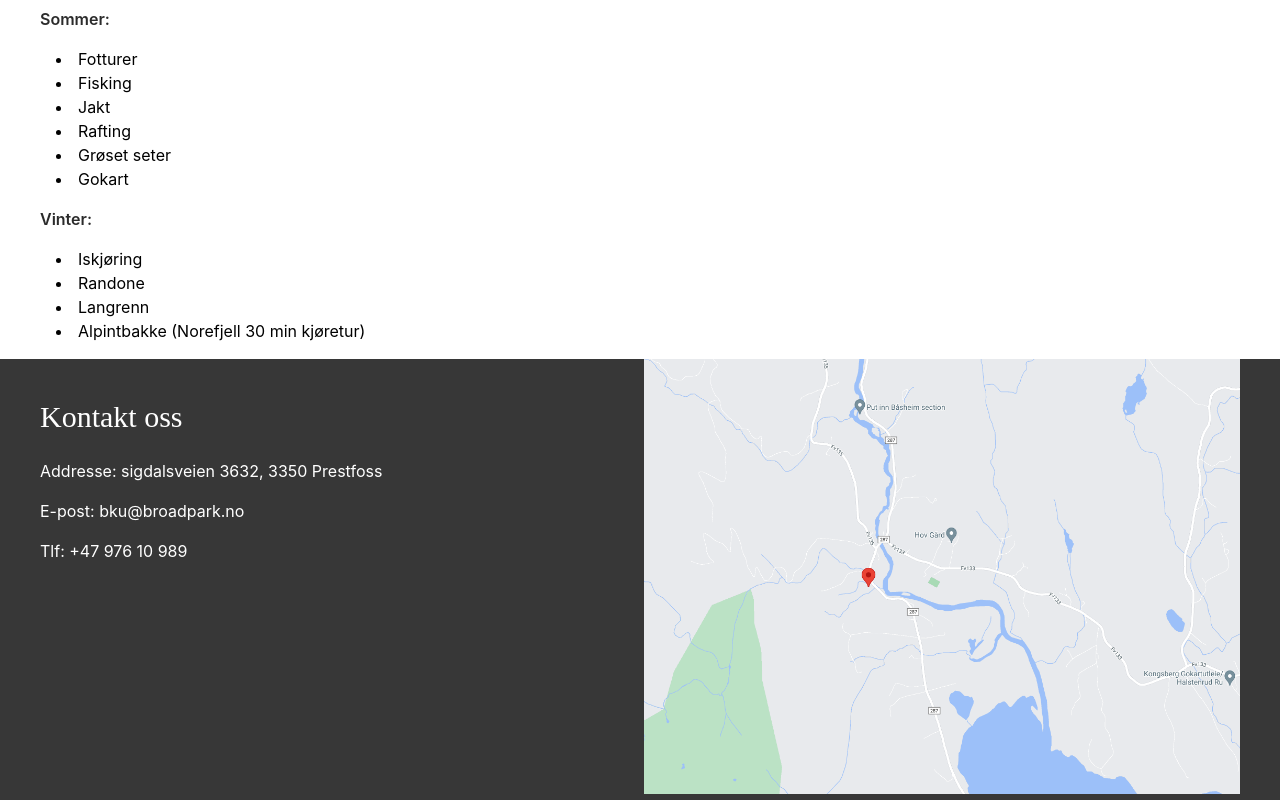
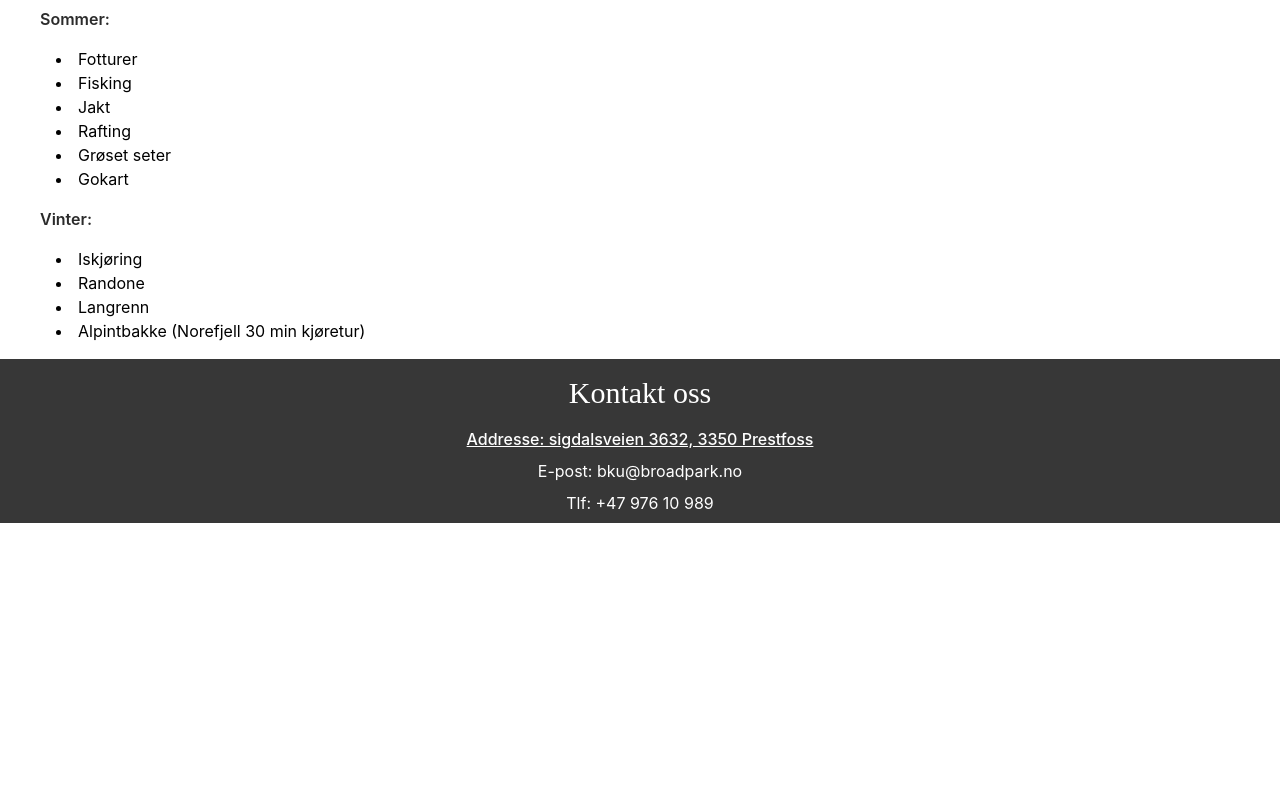
Before and after one commit to hsUlberg/baasheim, a React (Vite) app: page / in a window 1280 px wide. Shown: the part 1060-1860 px from the top of the page. After the commit the page ends 1583 px from the top, so only its background shows below. Built offline with nearby package versions, Linux system fonts and the light colour scheme.

Commit message:
feat: new footer

```diff
--- a/src/App.tsx
+++ b/src/App.tsx
@@ -11,14 +11,18 @@ import { Selskapslokale } from './Components/Selskapslokale/selskapslokale';
 function App() {
   return (
     <Router>
+      <div className="flex flex-col h-screen">
         <Header />
+        <div className="flex-grow">
           <Routes>
             <Route path="/" element={<Main />} />
             <Route path="/overnatting" element={<Overnatting />} />
             <Route path="/selskapslokale" element={<Selskapslokale />} />
             <Route path="/groset" element={<Groset />} />
           </Routes>
+        </div>
         <Footer />
+      </div>
     </Router>
   );
 }
--- a/src/Components/Footer/footer.tsx
+++ b/src/Components/Footer/footer.tsx
@@ -1,25 +1,18 @@
 import React from 'react';
 
 export function Footer() {
-  const url = new URL('./Images/map-min.PNG', import.meta.url).href;
-  const handleClick = () => {
-    window.open(
-      "https://www.google.com/maps/place/60%C2%B005'15.8%22N+9%C2%B027'44.2%22E/@60.086398,9.4471501,14z/data=!4m5!3m4!1s0x0:0x0!8m2!3d60.087719!4d9.462266",
-    );
-  };
-
   return (
-    <div className="bg-[#373737] w-full mt-4">
+    <div className="bg-[#373737] w-full mt-4 ">
       <div className="flex justify-center">
-        <div className="w-[75rem] gap-2 mx-4 md:flex">
-          <div className="w-full">
-            <div className="font-[LoraRegular] text-3xl text-white mb-[3vh] mt-[5vh]">
-              Kontakt oss
-            </div>
-            <div className="text-white mb-[2vh]">
+        <div className="w-[75rem] gap-2 mx-4">
+          <div className="w-full text-center">
+            <div className="font-[LoraRegular] text-3xl text-white my-4">Kontakt oss</div>
+            <a
+              className="font-medium text-white  hover:text-blue-500 underline"
+              href="https://www.google.com/maps/place/60%C2%B005'15.8%22N+9%C2%B027'44.2%22E/@60.086398,9.4471501,14z/data=!4m5!3m4!1s0x0:0x0!8m2!3d60.087719!4d9.462266">
               Addresse: sigdalsveien 3632, 3350 Prestfoss
-            </div>
-            <div className="text-white mb-[2vh]">
+            </a>
+            <div className="text-white my-2">
               E-post: <span>bk</span>
               <span>u@</span>
               <span>bro</span>
@@ -28,18 +21,13 @@ export function Footer() {
               <span>.</span>
               <span>no</span>
             </div>
-            <div className="text-white mb-[2vh]">
+            <div className="text-white my-2">
               Tlf: <span>+47 </span>
               <span>976 </span>
               <span>10 9</span>
               <span>89</span>
             </div>
           </div>
-          <div className="w-full cursor-pointer">
-            <button onKeyPress={handleClick} onClick={handleClick}>
-              <img className="cursor-pointer" alt="map" src={url} />
-            </button>
-          </div>
         </div>
       </div>
     </div>
--- a/src/utils/useWindowDimensions.tsx
+++ /dev/null
@@ -1,24 +0,0 @@
-import { useEffect, useState } from 'react';
-
-function getWindowDimensions() {
-  const { innerWidth: width, innerHeight: height } = window;
-  return {
-    width,
-    height,
-  };
-}
-
-export default function useWindowDimensions() {
-  const [windowDimensions, setWindowDimensions] = useState(getWindowDimensions());
-
-  useEffect(() => {
-    function handleResize() {
-      setWindowDimensions(getWindowDimensions());
-    }
-
-    window.addEventListener('resize', handleResize);
-    return () => window.removeEventListener('resize', handleResize);
-  }, []);
-
-  return windowDimensions;
-}
```
Lines whose indentation alone changed are shown as unchanged.
